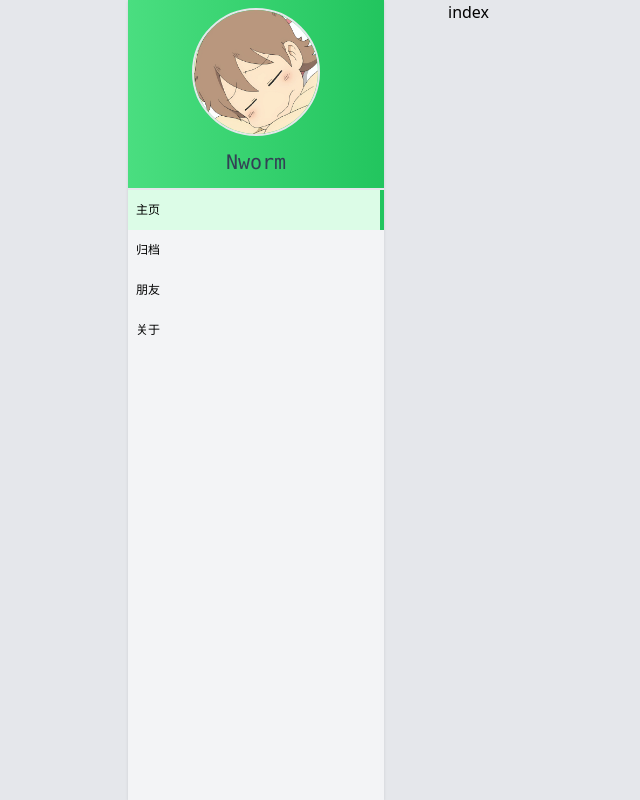
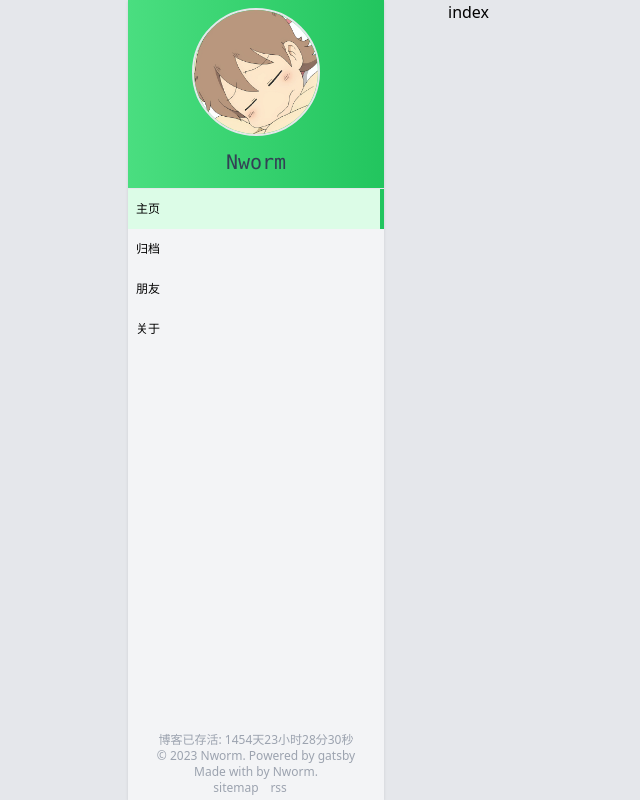
Before and after one commit to 1574242600/blog, a Gatsby site: page / in a window 1280 px wide. Shown: the whole page, without its empty margins (0-640 px from the left). Built offline with nearby package versions, Linux system fonts and the light colour scheme; Gatsby itself is replaced by a stand-in of ours.

Commit message:
🚧 (r/components): 新增 footer.tsx

```diff
--- /dev/null
+++ b/src/components/footer.tsx
@@ -0,0 +1,81 @@
+import * as React from 'react'
+import { SiteMetadata } from '@hooks/use-site-metadata'
+
+const Footer: React.FC<FooterProps> = ({ siteMetadata }) => {
+    const { title, author, since } = siteMetadata
+
+    const textClass = ' text-xs text-center font-medium text-gray-400'
+    return (
+        <div className={'w-full p-1 bg-gray-100' + textClass}>
+            <Since since={since}/>
+            <div>© { (new Date()).getFullYear() } { title }. {'Powered by'} <Link href={'//www.gatsbyjs.com/'}>gatsby</Link></div>
+            <div>
+                <span>Made with by { author }.</span>
+            </div>
+            <div className='flex flex-row justify-center'>
+                <span className='basis-10'>
+                    <Link href={'/sitemap.xml'} >sitemap</Link>
+                </span>
+                <span className='basis-10'>
+                    <Link href={'/rss.xml'}>rss</Link>
+                </span>
+            </div>
+        </div>
+    )
+}
+
+const Since: React.FC<{ since: string }> = ({ since }) => {
+    function toStr (birthDay: Date, today: Date): string {
+        const timeold = (today.getTime() - birthDay.getTime())
+        const msPerDay = 24 * 60 * 60 * 1000
+        const eDaysold = timeold / msPerDay
+        const daysold = Math.floor(eDaysold)
+        const eHrsold = (eDaysold - daysold) * 24
+        const hrsold = Math.floor(eHrsold)
+        const eMinsold = (eHrsold - hrsold) * 60
+        const minsold = Math.floor((eHrsold - hrsold) * 60)
+        const seconds = Math.floor((eMinsold - minsold) * 60)
+        return (`${daysold}天${hrsold}小时${minsold}分${seconds}秒`)
+    }
+
+    const { useState, useEffect } = React
+    const [time, setTime] = useState(new Date())
+
+    useEffect(() => {
+        const id = setInterval(() => {
+            setTime(new Date())
+        }, 1000)
+
+        return () => clearInterval(id)
+    }, [])
+
+    return (
+        <div>
+            <span>{'博客已存活: '}</span>{toStr(new Date(since), time)}
+        </div>
+    )
+}
+
+const Link: React.FC<LinkProps> = ({ href, children }) => {
+    return (
+        <a
+            className='hover:text-blue-500'
+            href={href}
+            target='_blank'
+            rel='noreferrer'
+        >
+            {children}
+        </a>
+    )
+}
+
+interface LinkProps {
+    href: string
+    children: React.ReactNode
+}
+
+export interface FooterProps {
+    siteMetadata: SiteMetadata
+}
+
+export default Footer
--- a/src/components/layout.tsx
+++ b/src/components/layout.tsx
@@ -6,11 +6,13 @@ import Sidebar from './sidebar'
 import Avatar from './avatar'
 import Background from './background'
 import { Menu, Item } from './menu'
+import Footer from './footer'
 
 const Layout: React.FC<LayoutProps> = ({ children }) => {
-    const { title } = useSiteMetadata()
+    const siteMetadata = useSiteMetadata()
     const menuItemsData = useMenuItemsData()
 
+    const { title } = siteMetadata
     const path = location.pathname
     const defaultActiveKey = (path.at(-1) === '/' ? path.slice(0, -1) : path) || '/'
 
@@ -25,7 +27,7 @@ const Layout: React.FC<LayoutProps> = ({ children }) => {
                             {title}
                         </div>
                     </div>
-                    <div className='h-0.5 w-full bg-gray-200 '></div>
+                    <div className='h-px w-full bg-gray-200 '></div>
                     <Menu
                         defaultActiveKey={defaultActiveKey}
                         onItemActiveChange={key => {
@@ -34,6 +36,9 @@ const Layout: React.FC<LayoutProps> = ({ children }) => {
                     >
                         {renderItems(menuItemsData)}
                     </Menu>
+                    <div className='absolute bottom-0 w-full '>
+                        <Footer siteMetadata={siteMetadata} />
+                    </div>
                 </Sidebar>
                 <div className='lg:ml-80'>{children}</div>
             </div>
```
